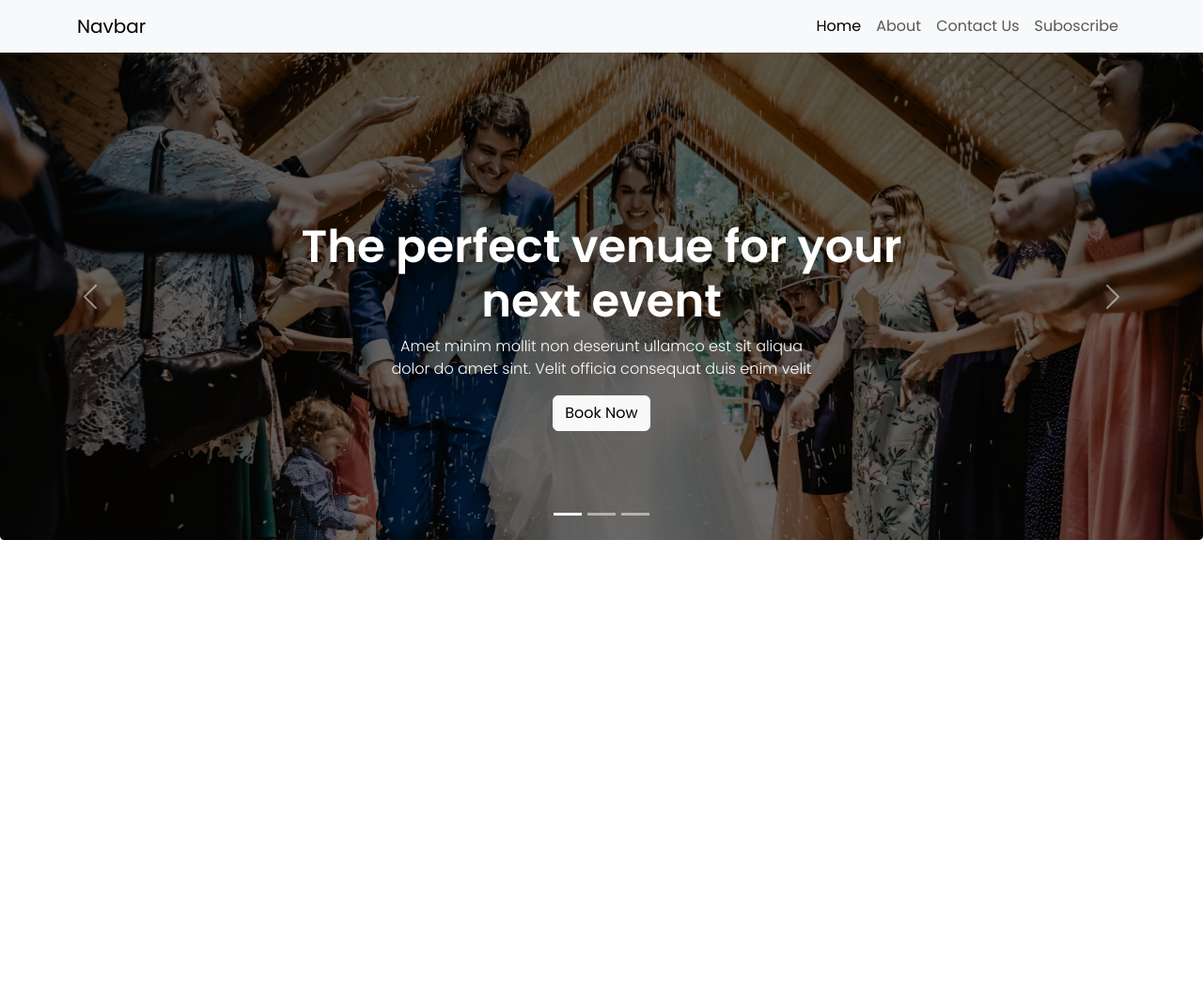
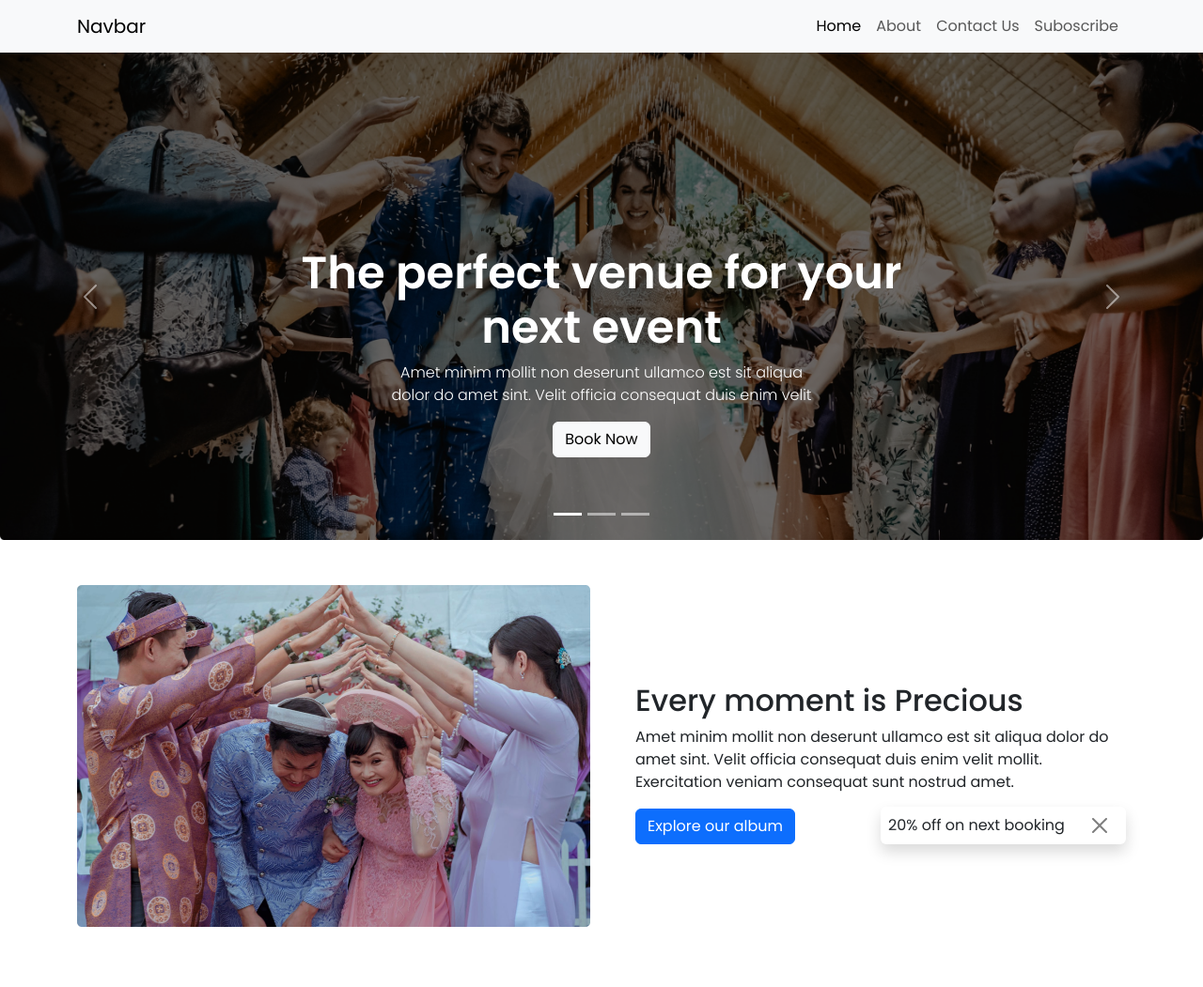
Before and after one commit to Sohel-Developer/Wedding-convention-center, a plain HTML site: page index.html in a window 1280 px wide. Shown: the whole page at 94% size. Before the commit the page ends 800 px from the top, so only its background shows below. Drawn offline with nearby package versions, Linux system fonts and the light colour scheme.

Commit message:
explore Album feature Added

```diff
--- a/index.html
+++ b/index.html
@@ -1,5 +1,6 @@
 <!doctype html>
 <html lang="en">
+
 <head>
   <meta charset="utf-8">
   <meta name="viewport" content="width=device-width, initial-scale=1">
@@ -7,19 +8,23 @@
   <!-- Poppins Font -->
   <link rel="preconnect" href="https://fonts.googleapis.com">
   <link rel="preconnect" href="https://fonts.gstatic.com" crossorigin>
-<link href="https://fonts.googleapis.com/css2?family=Poppins:wght@300;400;500;600;700;800;900&display=swap" rel="stylesheet">
+  <link href="https://fonts.googleapis.com/css2?family=Poppins:wght@300;400;500;600;700;800;900&display=swap"
+    rel="stylesheet">
   <!-- Bootstrap Css -->
-    <link href="https://cdn.jsdelivr.net/npm/bootstrap@5.3.0-alpha1/dist/css/bootstrap.min.css" rel="stylesheet" integrity="sha384-GLhlTQ8iRABdZLl6O3oVMWSktQOp6b7In1Zl3/Jr59b6EGGoI1aFkw7cmDA6j6gD" crossorigin="anonymous">
+  <link href="https://cdn.jsdelivr.net/npm/bootstrap@5.3.0-alpha1/dist/css/bootstrap.min.css" rel="stylesheet"
+    integrity="sha384-GLhlTQ8iRABdZLl6O3oVMWSktQOp6b7In1Zl3/Jr59b6EGGoI1aFkw7cmDA6j6gD" crossorigin="anonymous">
 
   <link rel="stylesheet" href="style.css">
 </head>
+
 <body>
   <!-- Header -->
   <header>
     <nav class="navbar navbar-expand-lg bg-body-tertiary">
       <div class="container">
         <a class="navbar-brand" href="#">Navbar</a>
-              <button class="navbar-toggler" type="button" data-bs-toggle="collapse" data-bs-target="#navbarSupportedContent" aria-controls="navbarSupportedContent" aria-expanded="false" aria-label="Toggle navigation">
+        <button class="navbar-toggler" type="button" data-bs-toggle="collapse" data-bs-target="#navbarSupportedContent"
+          aria-controls="navbarSupportedContent" aria-expanded="false" aria-label="Toggle navigation">
           <span class="navbar-toggler-icon"></span>
         </button>
         <div class="collapse navbar-collapse" id="navbarSupportedContent">
@@ -43,33 +48,65 @@
     <!-- Banner -->
     <div id="carouselExampleCaptions" class="carousel slide">
       <div class="carousel-indicators">
-              <button type="button" data-bs-target="#carouselExampleCaptions" data-bs-slide-to="0" class="active" aria-current="true" aria-label="Slide 1"></button>
-              <button type="button" data-bs-target="#carouselExampleCaptions" data-bs-slide-to="1" aria-label="Slide 2"></button>
-              <button type="button" data-bs-target="#carouselExampleCaptions" data-bs-slide-to="2" aria-label="Slide 3"></button>
+        <button type="button" data-bs-target="#carouselExampleCaptions" data-bs-slide-to="0" class="active"
+          aria-current="true" aria-label="Slide 1"></button>
+        <button type="button" data-bs-target="#carouselExampleCaptions" data-bs-slide-to="1"
+          aria-label="Slide 2"></button>
+        <button type="button" data-bs-target="#carouselExampleCaptions" data-bs-slide-to="2"
+          aria-label="Slide 3"></button>
       </div>
       <div class="carousel-inner">
         <div class="carousel-item  active">
           <img src="./images/banner.png" class="d-block w-100" alt="...">
-                <div class="carousel-caption d-none d-md-block banner">
+          <div class="carousel-caption mb-5 d-none d-md-block">
             <h1 class="header__title">The perfect venue for your <br>
               next event</h1>
-                  <p class="header__des">Amet minim mollit non deserunt ullamco est sit aliqua <br> dolor do amet sint. Velit officia consequat duis enim velit </p>
+            <p class="header__des">Amet minim mollit non deserunt ullamco est sit aliqua <br> dolor do amet sint. Velit
+              officia consequat duis enim velit </p>
             <button type="button" class="btn btn-light">Book Now</button>
           </div>
         </div>
 
 
       </div>
-            <button class="carousel-control-prev" type="button" data-bs-target="#carouselExampleCaptions" data-bs-slide="prev">
+      <button class="carousel-control-prev" type="button" data-bs-target="#carouselExampleCaptions"
+        data-bs-slide="prev">
         <span class="carousel-control-prev-icon" aria-hidden="true"></span>
         <span class="visually-hidden">Previous</span>
       </button>
-            <button class="carousel-control-next" type="button" data-bs-target="#carouselExampleCaptions" data-bs-slide="next">
+      <button class="carousel-control-next" type="button" data-bs-target="#carouselExampleCaptions"
+        data-bs-slide="next">
         <span class="carousel-control-next-icon" aria-hidden="true"></span>
         <span class="visually-hidden">Next</span>
       </button>
     </div>
   </header>
+
+  <main>
+    <!-- Explore Album  -->
+    <section class="py-5">
+      <div class="explore__album d-flex  container align-items-center gap-5">
+
+        <img class="img-fluid mb-3" src="./images/wedding.png" alt="">
+
+        <div class="explore__info position-relative">
+          <h2>Every moment is Precious </h2>
+          <p>Amet minim mollit non deserunt ullamco est sit aliqua dolor do amet sint. Velit officia consequat duis enim
+            velit mollit. Exercitation veniam consequat sunt nostrud amet.</p>
+          <button class="btn btn-primary">Explore our album</button>
+
+          <div class="d-flex  w-50 position-absolute  bottom-0 end-0 shadow p-2 rounded">
+            <div class="toast-body">
+              20% off on next booking
+            </div>
+            <button type="button" class="btn-close me-2 m-auto" data-bs-dismiss="toast" aria-label="Close"></button>
+          </div>
+        </div>
+
+
+      </div>
+    </section>
+  </main>
 
 
 
@@ -83,6 +120,9 @@
 
 
   <!-- Bootstrap JS -->
-    <script src="https://cdn.jsdelivr.net/npm/bootstrap@5.3.0-alpha1/dist/js/bootstrap.bundle.min.js" integrity="sha384-w76AqPfDkMBDXo30jS1Sgez6pr3x5MlQ1ZAGC+nuZB+EYdgRZgiwxhTBTkF7CXvN" crossorigin="anonymous"></script>
+  <script src="https://cdn.jsdelivr.net/npm/bootstrap@5.3.0-alpha1/dist/js/bootstrap.bundle.min.js"
+    integrity="sha384-w76AqPfDkMBDXo30jS1Sgez6pr3x5MlQ1ZAGC+nuZB+EYdgRZgiwxhTBTkF7CXvN"
+    crossorigin="anonymous"></script>
 </body>
+
 </html>
--- a/style.css
+++ b/style.css
@@ -1,15 +1,13 @@
-*{
+* {
     font-family: 'Poppins', sans-serif;
 }
+
 /*  */
-.header__title{
+.header__title {
     font-weight: 600;
     font-size: 48px;
 }
 
-.header__des{
+.header__des {
     font-weight: 300;
 }
-.banner{
-    bottom: 6rem !important;
-}
```
Lines whose indentation alone changed are shown as unchanged.
